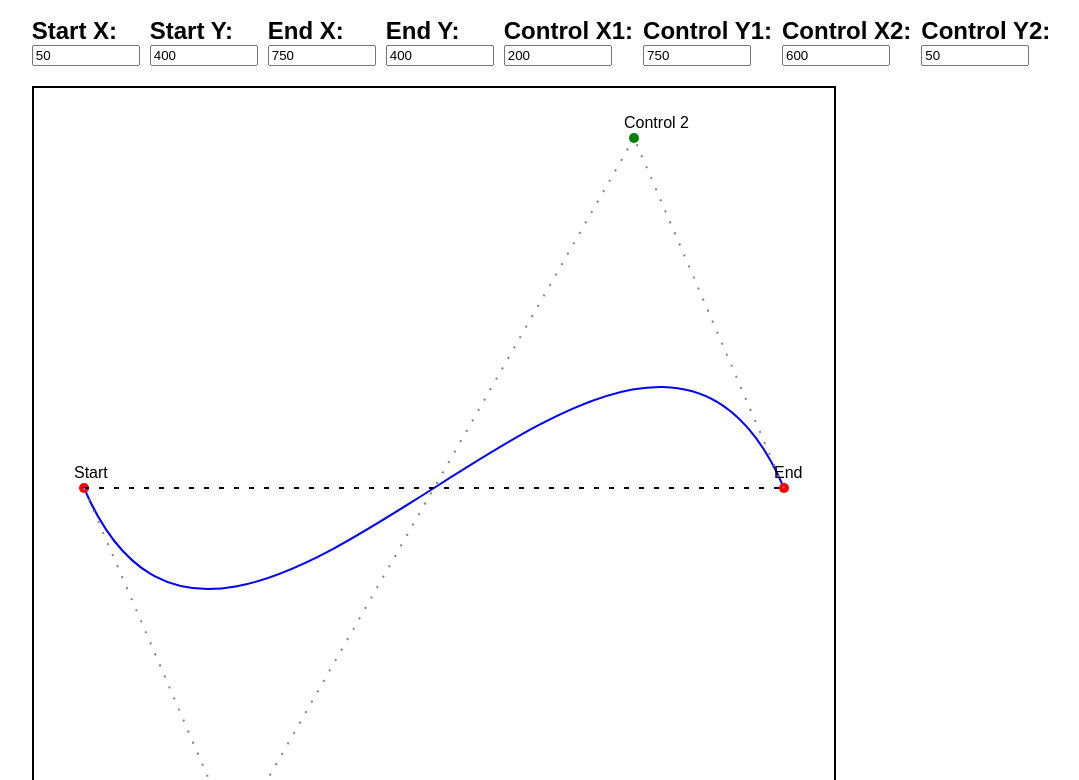
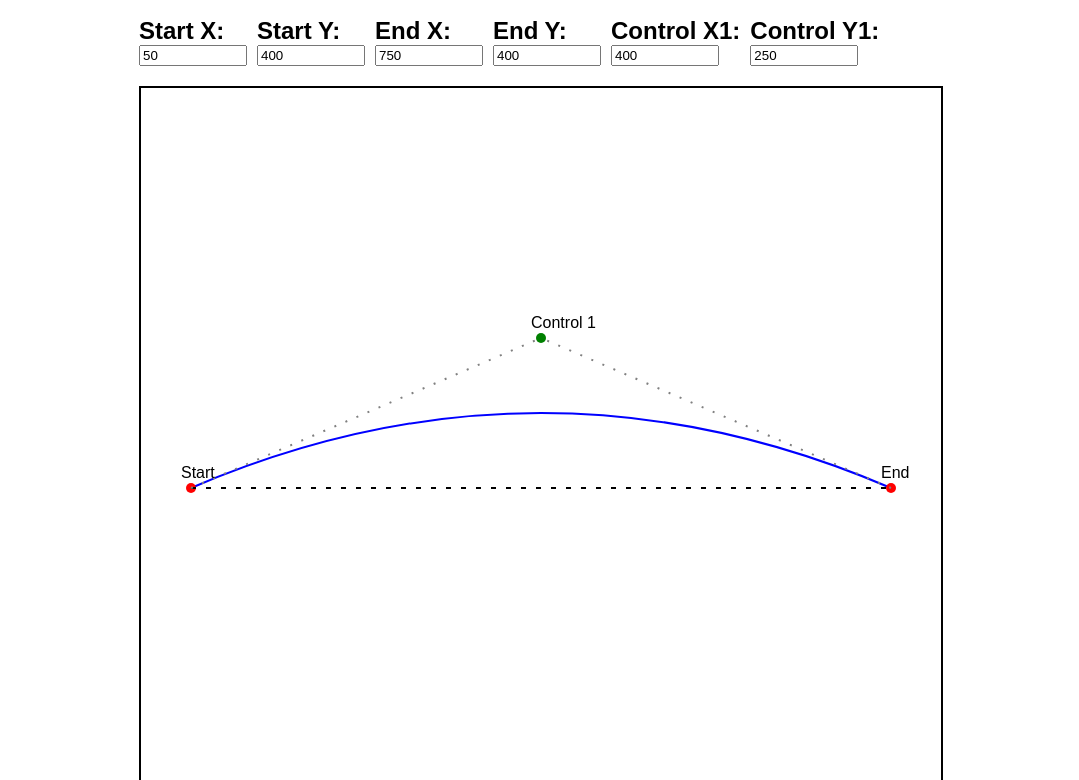
Before and after one commit to TomWulf/SVG_Path_Q_Visualizer_1.0, a plain HTML site: page index.html in a window 1280 px wide. Shown: the part 103-883 px from the top of the page, without its empty margins (99-1178 px from the left). Drawn offline with Linux system fonts and the light colour scheme.

Commit message:
Completed SVG Path Q V1.0

```diff
--- a/index.html
+++ b/index.html
@@ -4,14 +4,14 @@
 <head>
   <meta charset="utf-8">
   <meta name="viewport" content="width=device-width, initial-scale=1">
-  <title>SVG Path C Curve Visualizer v 1.0</title>
+  <title>SVG Path Q Curve Visualizer v 1.0</title>
   <link rel="stylesheet" href="css/style.css">
   <script defer src="js/app.js"></script>
 </head>
 
 <body>
 <header>
-  <h1>SVG Path C Curve Visualizer v 1.0</h1>
+  <h1>SVG Path Q Curve Visualizer v 1.0</h1>
 </header>
 <main>
   <div class="controls">
@@ -19,10 +19,10 @@
     <label>Start Y: <input type="number" id="startY" value="400" min="0" max="800"></label>
     <label>End X: <input type="number" id="endX" value="750" min="0" max="800"></label>
     <label>End Y: <input type="number" id="endY" value="400" min="0" max="800"></label>
-    <label>Control X1: <input type="number" id="controlX" value="200"></label>
-    <label>Control Y1: <input type="number" id="controlY" value="750"></label>
-    <label>Control X2: <input type="number" id="controlX2" value="600"></label>
-    <label>Control Y2: <input type="number" id="controlY2" value="50"></label>
+    <label>Control X1: <input type="number" id="controlX" value="400"></label>
+    <label>Control Y1: <input type="number" id="controlY" value="250"></label>
+ <!--   <label>Control X2: <input type="number" id="controlX2" value="600"></label>
+    <label>Control Y2: <input type="number" id="controlY2" value="50"></label> -->
 
   </div>
   <svg id="svg" width="800" height="800" style="border: 2px solid black;">
@@ -33,12 +33,12 @@
     <line id="baseLine" stroke-dasharray="5,10" stroke="black" stroke-width="2"></line>
     <line id="controlLine1" stroke-dasharray="2,10" stroke="grey" stroke-width="2"></line>
     <line id="controlLine2" stroke-dasharray="2,10" stroke="grey" stroke-width="2"></line>
-    <line id="controlJoin" stroke-dasharray="2,10" stroke="grey" stroke-width="2"></line>
+   <!--  <line id="controlJoin" stroke-dasharray="2,10" stroke="grey" stroke-width="2"></line> -->
 
     <!-- Labels -->
     <text id="startLabel" font-size="16" fill="black" >Start</text>
     <text id="control1Label" font-size="16" fill="black">Control 1</text>
-    <text id="control2Label" font-size="16" fill="black">Control 2</text>
+    <!-- <text id="control2Label" font-size="16" fill="black">Control 2</text> -->
     <text id="endLabel" font-size="16" fill="black">End</text>
 
 
--- a/js/app.js
+++ b/js/app.js
@@ -14,7 +14,7 @@ const controline2 = document.getElementById("controlLine2");
 const controlJoin = document.getElementById("controlJoin");
 const startLabel = document.getElementById("startLabel");
 const control1Label = document.getElementById("control1Label");
-const control2Label = document.getElementById("control2Label");
+// const control2Label = document.getElementById("control2Label");
 const endLabel = document.getElementById("endLabel");
 
 const inputs = {
@@ -22,8 +22,8 @@ const inputs = {
   startY: document.getElementById("startY"),
   controlX: document.getElementById("controlX"),
   controlY: document.getElementById("controlY"),
-  controlX2: document.getElementById("controlX2"),
-  controlY2: document.getElementById("controlY2"),
+ // controlX2: document.getElementById("controlX2"),
+ // controlY2: document.getElementById("controlY2"),
   endX: document.getElementById("endX"),
   endY: document.getElementById("endY"),
 };
@@ -33,13 +33,13 @@ function updateCurve() {
   const startY = parseFloat(inputs.startY.value);
   const controlX = parseFloat(inputs.controlX.value);
   const controlY = parseFloat(inputs.controlY.value);
-  const controlX2 = parseFloat(inputs.controlX2.value);
-  const controlY2 = parseFloat(inputs.controlY2.value);
+ // const controlX2 = parseFloat(inputs.controlX2.value);
+ // const controlY2 = parseFloat(inputs.controlY2.value);
   const endX = parseFloat(inputs.endX.value);
   const endY = parseFloat(inputs.endY.value);
 
   // Update the path's "d" attribute
-  const d = `M ${startX},${startY} C ${controlX},${controlY} ${controlX2},${controlY2} ${endX},${endY}`;
+  const d = `M ${startX},${startY} Q ${controlX},${controlY} ${endX},${endY}`;
   curve.setAttribute("d", d);
 
   pathCode.value = "d = '" + d + "'";
@@ -49,8 +49,8 @@ function updateCurve() {
   startPoint.setAttribute("cy", startY);
   controlPoint.setAttribute("cx", controlX);
   controlPoint.setAttribute("cy", controlY);
-  controlPoint2.setAttribute("cx", controlX2);
-  controlPoint2.setAttribute("cy", controlY2);
+  // controlPoint2.setAttribute("cx", controlX2);
+  // controlPoint2.setAttribute("cy", controlY2);
   endPoint.setAttribute("cx", endX);
   endPoint.setAttribute("cy", endY);
 
@@ -58,6 +58,7 @@ function updateCurve() {
   baseLine.setAttribute("y1", startY);
   baseLine.setAttribute("x2", endX);
   baseLine.setAttribute("y2", endY);
+
   controline1.setAttribute("x1", startX);
   controline1.setAttribute("y1", startY);
   controline1.setAttribute("x2", controlX);
@@ -65,33 +66,33 @@ function updateCurve() {
 
   controline2.setAttribute("x1", endX);
   controline2.setAttribute("y1", endY);
-  controline2.setAttribute("x2", controlX2);
-  controline2.setAttribute("y2", controlY2);
-
+  controline2.setAttribute("x2", controlX);
+  controline2.setAttribute("y2", controlY);
+/*
   controlJoin.setAttribute("x1", controlX);
   controlJoin.setAttribute("y1", controlY);
   controlJoin.setAttribute("x2", controlX2);
   controlJoin.setAttribute("y2", controlY2);
-
+*/
   // Update the labels
   const offset = 10;
   startLabel.setAttribute("x", inputs.startX.value - offset);
   startLabel.setAttribute("y", inputs.startY.value - offset);
   control1Label.setAttribute("x", inputs.controlX.value - offset);
   control1Label.setAttribute("y", inputs.controlY.value - offset);
-  control2Label.setAttribute("x", inputs.controlX2.value - offset);
-  control2Label.setAttribute("y", inputs.controlY2.value - offset);
+  // control2Label.setAttribute("x", inputs.controlX2.value - offset);
+  // control2Label.setAttribute("y", inputs.controlY2.value - offset);
   endLabel.setAttribute("x", inputs.endX.value - offset);
   endLabel.setAttribute("y", inputs.endY.value - offset);
 
 }
-
+/*
 const controlPoint2 = document.createElementNS("http://www.w3.org/2000/svg", "circle");
 controlPoint2.setAttribute("id", "controlPoint2");
 controlPoint2.setAttribute("r", "5");
 controlPoint2.setAttribute("fill", "green");
 svg.appendChild(controlPoint2);
-
+*/
 copyButton.addEventListener("click", () => {
   const pathText = pathCode.value;
   navigator.clipboard.writeText(pathText).then(() => {
```
